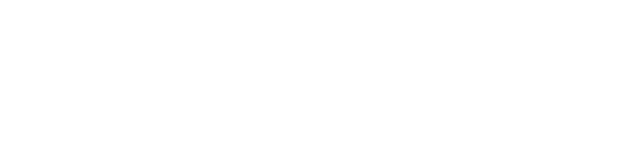
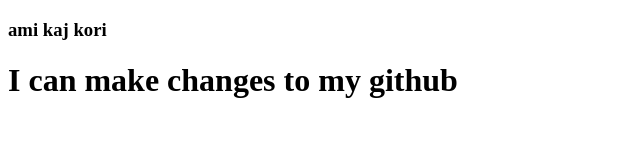
Before and after one commit to Farhanaafrinmou/my-third-repo, a plain HTML site: page index.html in a window 1280 px wide. Shown: the whole page, without its empty margins (0-640 px from the left). Drawn offline with Linux system fonts and the light colour scheme.

Commit message:
added header

```diff
--- a/index.html
+++ b/index.html
@@ -7,6 +7,8 @@
     <title>My third github repo</title>
 </head>
 <body>
+    <h3>ami kaj kori</h3>
+    <h1>I can make changes to my github</h1>
 
 </body>
 </html>
```
